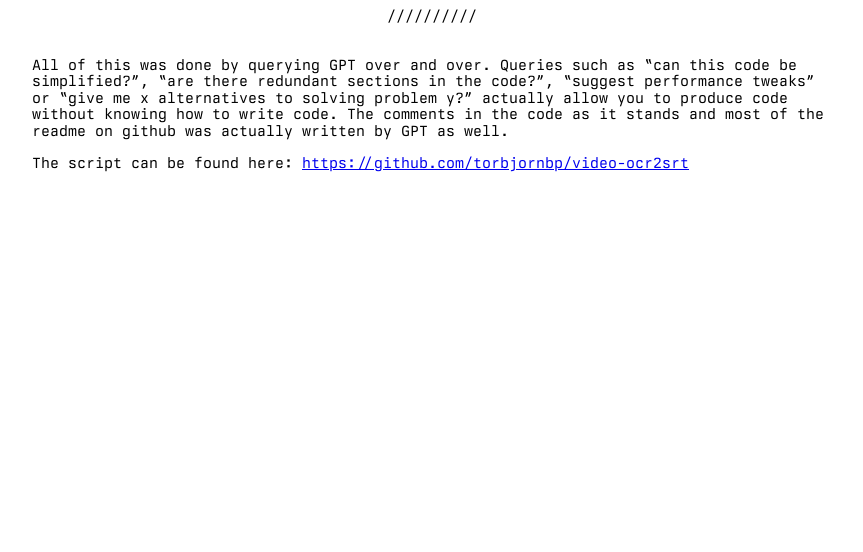
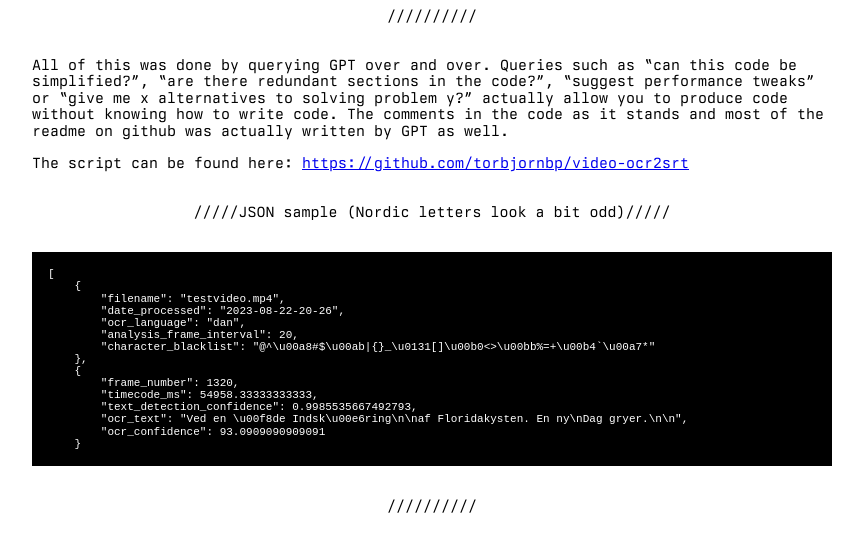
Before and after one commit to torbjornbp/torbjornbp.github.io, a Jekyll site: the page built from _posts/documents/2023-08-21-text-extraction.md, in a window 1280 px wide and 900 px high, scrolled down 2462 px, cut to the strip 290-842 px from the top of the window. Shown: the whole strip, without its empty margins (208-1071 px from the left). Built offline with Jekyll 4.4.1, drawn with Linux system fonts in a browser that asks for light colours; before the commit the page ends 3004 px from its top, so only the background shows below that.

Commit message:
Asset updates

````diff
--- a/_posts/documents/2023-08-21-text-extraction.md
+++ b/_posts/documents/2023-08-21-text-extraction.md
@@ -32,7 +32,6 @@ After a few days of forcing GPT to write code and testing, several variables whe
 *Mind you: I am barely able to write any Python code myself!*
 
 ---
-{: data-content="Demo"}
 
 <img src="/assets/mov/ocr-script/demo.mov" width="100%" />
 
@@ -41,3 +40,26 @@ After a few days of forcing GPT to write code and testing, several variables whe
 All of this was done by querying GPT over and over. Queries such as "can this code be simplified?", "are there redundant sections in the code?", "suggest performance tweaks" or "give me x alternatives to solving problem y?" actually allow you to produce code without knowing how to write code. The comments in the code as it stands and most of the readme on github was actually written by GPT as well.
 
 The script can be found here: [https://github.com/torbjornbp/video-ocr2srt](https://github.com/torbjornbp/video-ocr2srt)
+
+---
+{: data-content="JSON sample (Nordic letters look a bit odd)"}
+
+```
+[
+    {
+        "filename": "testvideo.mp4",
+        "date_processed": "2023-08-22-20-26",
+        "ocr_language": "dan",
+        "analysis_frame_interval": 20,
+        "character_blacklist": "@^\u00a8#$\u00ab|{}_\u0131[]\u00b0<>\u00bb%=+\u00b4`\u00a7*"
+    },
+    {
+        "frame_number": 1320,
+        "timecode_ms": 54958.33333333333,
+        "text_detection_confidence": 0.9985535667492793,
+        "ocr_text": "Ved en \u00f8de Indsk\u00e6ring\n\naf Floridakysten. En ny\nDag gryer.\n\n",
+        "ocr_confidence": 93.0909090909091
+    }
+```
+
+---
````
